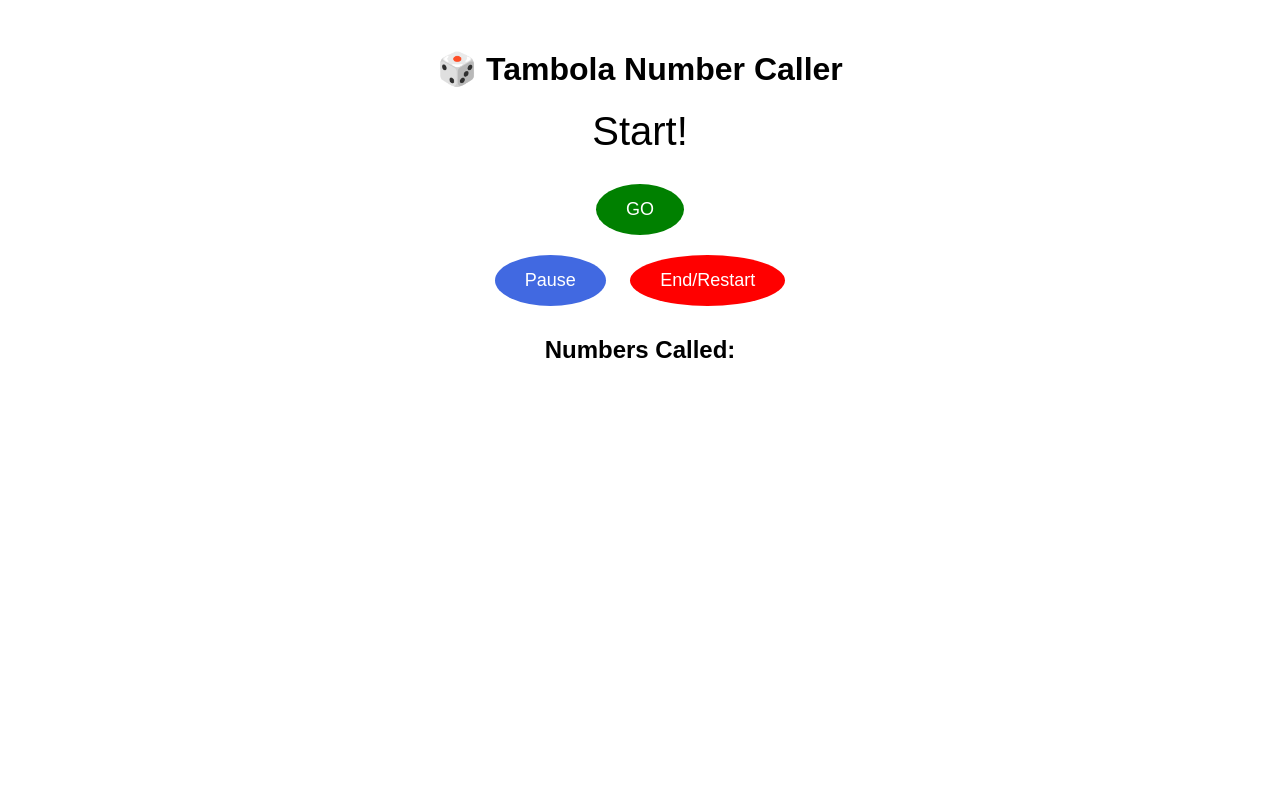
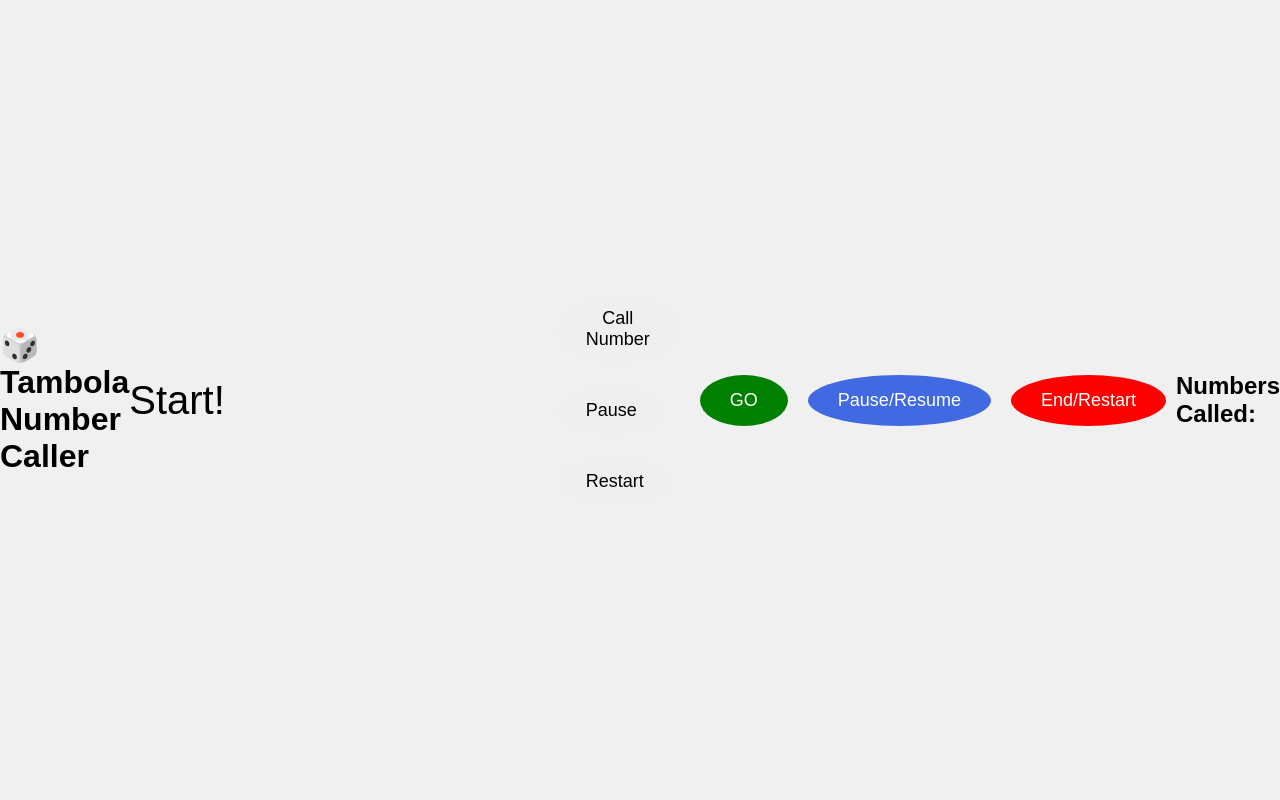
Before and after one commit to siri-priyanka/Tambola, a Flask app: page / in a window 1280 px wide. Run offline with Flask 3, Linux system fonts and the light colour scheme.

Commit message:
Housie.py

```diff
--- /dev/null
+++ b/static/css/style.css
@@ -0,0 +1,87 @@
+* {
+    margin: 0;
+    padding: 0;
+    box-sizing: border-box;
+}
+
+body, html {
+    height: 100%;
+    width: 100%;
+    display: flex;
+    justify-content: center;
+    align-items: center;
+    background-color: #f0f0f0;
+    font-family: Arial, sans-serif;
+}
+
+button {
+    padding: 15px 30px;
+    font-size: 18px;
+    margin: 10px;
+    border: none;
+    border-radius: 50%;
+    cursor: pointer;
+}
+
+.go-button {
+    background-color: green;
+    color: white;
+}
+
+.pause-button {
+    background-color: royalblue;
+    color: white;
+}
+
+.restart-button {
+    background-color: red;
+    color: white;
+}
+
+#number-display {
+    font-size: 40px;
+    margin: 20px 0;
+}
+
+.spiral-container {
+    position: relative;
+    width: 100%;
+    height: 100%;
+}
+
+.number {
+    position: absolute;
+    font-size: 24px;
+    color: #333;
+    font-weight: bold;
+    animation: spiral-animation 10s infinite;
+}
+
+@keyframes spiral-animation {
+    0% {
+        transform: translate(-50%, -50%) rotate(0deg) translateX(150px);
+    }
+    25% {
+        transform: translate(-50%, -50%) rotate(90deg) translateX(150px) translateY(50px);
+    }
+    50% {
+        transform: translate(-50%, -50%) rotate(180deg) translateX(150px) translateY(150px);
+    }
+    75% {
+        transform: translate(-50%, -50%) rotate(270deg) translateX(150px) translateY(250px);
+    }
+    100% {
+        transform: translate(-50%, -50%) rotate(360deg) translateX(150px) translateY(350px);
+    }
+}
+
+@media (max-width: 768px) {
+    .number {
+        font-size: 18px;
+    }
+
+    .spiral-container {
+        width: 100%;
+        height: 100%;
+    }
+}
--- /dev/null
+++ b/static/js/script.js
@@ -0,0 +1,19 @@
+const numbers = ['4', '67', '76', '40', '70', '20', '57', '5', '58', '89',
+'12', '66', '8', '19', '56', '47', '23', '26', '17', '68',
+'83', '78', '27', '1', '42', '30', '29', '45', '22', '10']; // Example numbers
+const container = document.querySelector('.spiral-container');
+
+let currentIndex = 0;
+
+function addNumberToSpiral() {
+    const numberElement = document.createElement('div');
+    numberElement.classList.add('number');
+    numberElement.innerText = numbers[currentIndex];
+    numberElement.style.animationDelay = `${currentIndex * 1}s`; // Add delay for each number
+    container.appendChild(numberElement);
+
+    currentIndex = (currentIndex + 1) % numbers.length;
+}
+
+// Add a number every 2 seconds (for example)
+setInterval(addNumberToSpiral, 2000);
--- a/templates/index.html
+++ b/templates/index.html
@@ -2,50 +2,32 @@
 <html lang="en">
 <head>
   <meta charset="UTF-8">
+  <meta name="viewport" content="width=device-width, initial-scale=1.0">
   <title>Tambola Caller</title>
-  <style>
-    body {
-      font-family: Arial, sans-serif;
-      text-align: center;
-      margin-top: 50px;
-    }
-    .button {
-      padding: 15px 30px;
-      font-size: 18px;
-      margin: 10px;
-      border: none;
-      border-radius: 50%;
-      cursor: pointer;
-    }
-    .go-button {
-      background-color: green;
-      color: white;
-    }
-    .pause-button {
-      background-color: royalblue;
-      color: white;
-    }
-    .restart-button {
-      background-color: red;
-      color: white;
-    }
-    #number-display {
-      font-size: 40px;
-      margin: 20px 0;
-    }
-  </style>
+  <link rel="stylesheet" href="{{ url_for('static', filename='css/style.css') }}">
 </head>
 <body>
   <h1>🎲 Tambola Number Caller</h1>
 
   <div id="number-display">{{ current_number or "Start!" }}</div>
 
+  <div class="spiral-container">
+        <!-- Numbers will be dynamically added here by JS -->
+    </div>
+    <div class="game-controls">
+        <button onclick="window.location.href='/call'">Call Number</button>
+        <button onclick="window.location.href='/pause'">Pause</button>
+        <button onclick="window.location.href='/restart'">Restart</button>
+    </div>
+
+    <script src="{{ url_for('static', filename='js/script.js') }}"></script>
+
   <form method="POST" action="/call" id="go-form">
     <button class="button go-button" type="submit" id="go-button" {% if paused %}disabled{% endif %}>GO</button>
   </form>
 
   <form method="POST" action="/pause" style="display:inline;">
-    <button class="button pause-button" type="submit">Pause</button>
+    <button class="button pause-button" type="submit">Pause/Resume</button>
   </form>
 
   <form method="POST" action="/restart" style="display:inline;">
```
Also changed, not shown: 1 other file.
